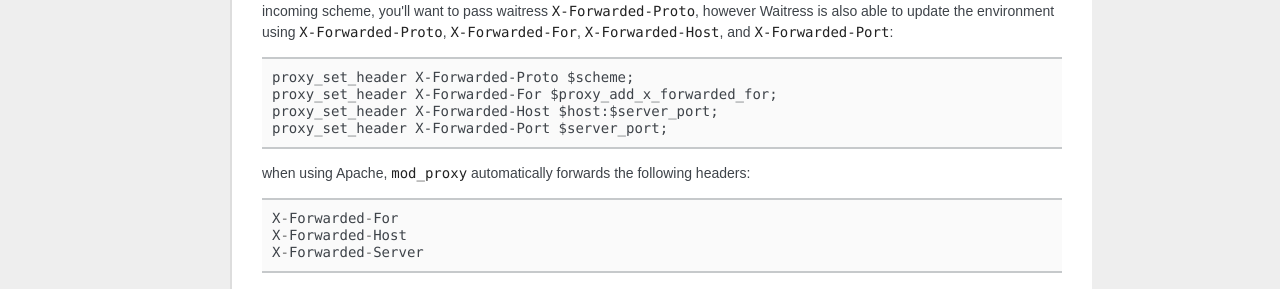
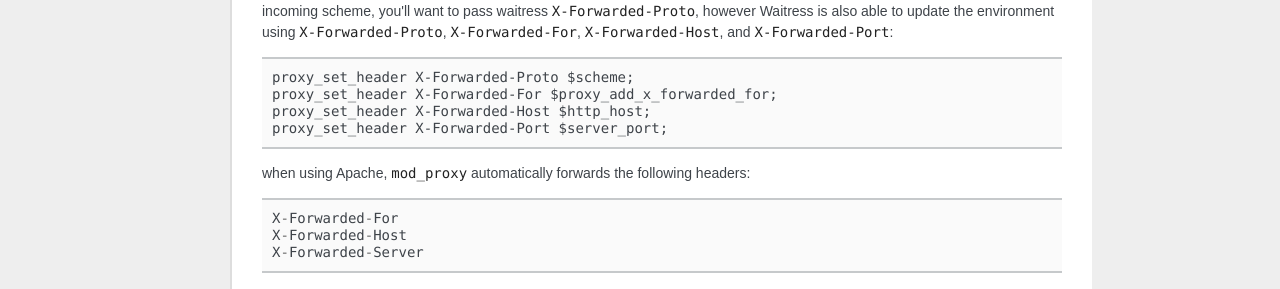
Before and after one commit to Pylons/waitress, a Sphinx documentation site: the page built from docs/reverse-proxy.rst, in a window 1280 px wide. Shown: the part 988-1277 px from the top of the page. Built offline with Sphinx 7.4.7, drawn with Linux system fonts in a browser that asks for light colours; some web fonts are replaced.

Commit message:
Fix X-Forwarded-Host
Under the previous configuration `proxy_set_header X-Forwarded-Host $host:$server_port`, `request.route_url` does not respect a non-standard port such as http://example.com:8000

Under the proposed configuration `proxy_set_header X-Forwarded-Host $http_host`, `request.route_url` does respect a non-standard port such as http://example.com:8000

```diff
--- a/docs/reverse-proxy.rst
+++ b/docs/reverse-proxy.rst
@@ -68,7 +68,7 @@ the environment using ``X-Forwarded-Proto``, ``X-Forwarded-For``,
 
    proxy_set_header X-Forwarded-Proto $scheme;
    proxy_set_header X-Forwarded-For $proxy_add_x_forwarded_for;
-   proxy_set_header X-Forwarded-Host $host:$server_port;
+   proxy_set_header X-Forwarded-Host $http_host;
    proxy_set_header X-Forwarded-Port $server_port;
 
 when using Apache, ``mod_proxy`` automatically forwards the following headers::
```
